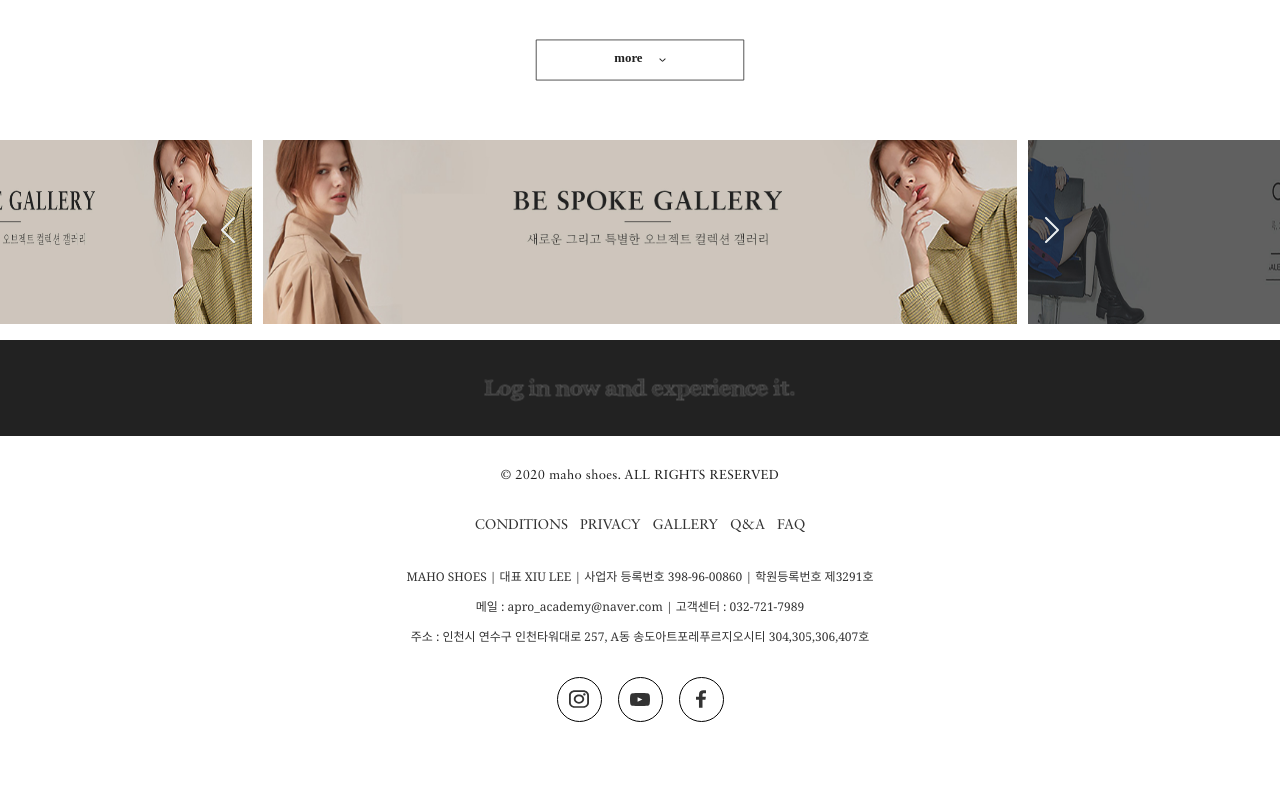
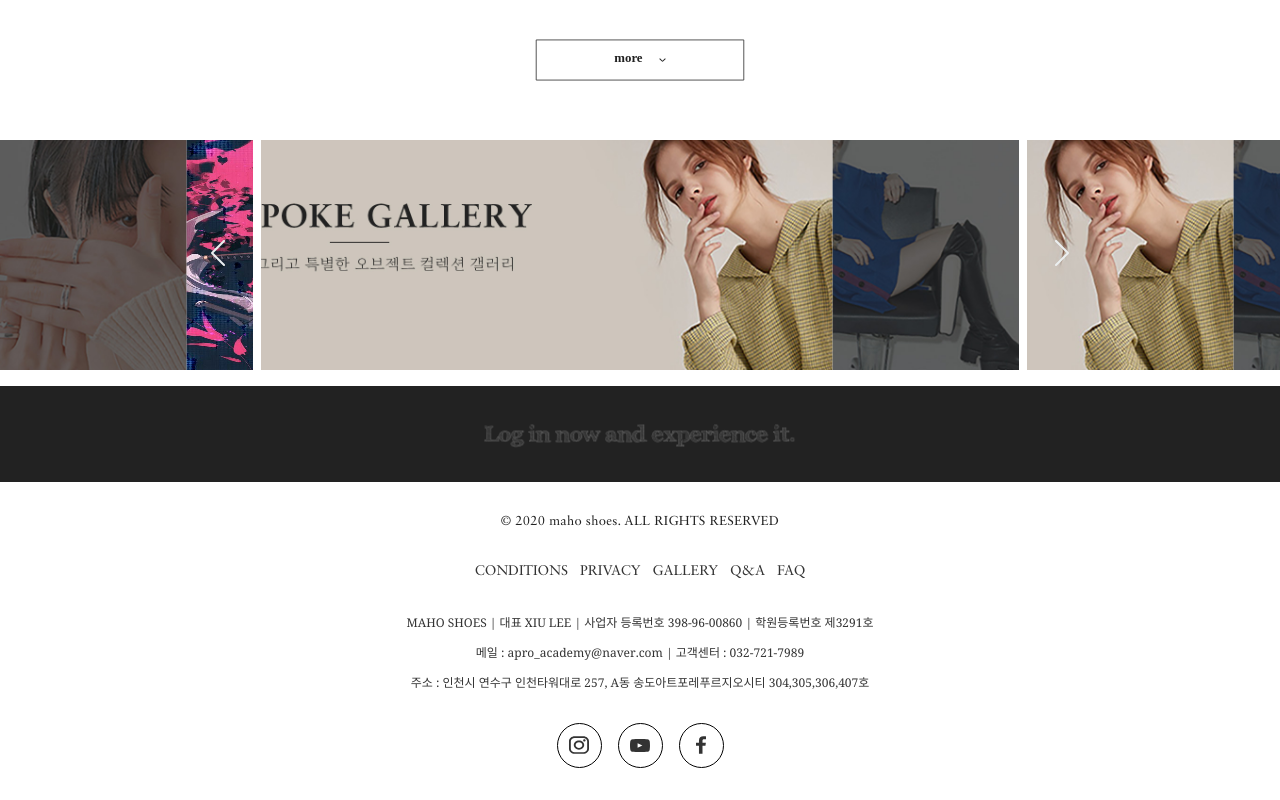
Before and after one commit to DoTrungDuc95/Maho-Shoes, a React (Create React App) app: page / in a window 1280 px wide. Shown: the part 1326-2126 px from the top of the page. Before the commit the page ends 2080 px from the top, so only its background shows below. Built offline with nearby package versions, Linux system fonts and the light colour scheme; what use-query-params would draw is missing.

Commit message:
Slide gallery animation

```diff
--- a/src/components/Footer/Footer.css
+++ b/src/components/Footer/Footer.css
@@ -30,53 +30,6 @@
   text-align: center;
   color: #222222;
   margin: 2rem 0;
-}
-
-.footer-gallery {
-  width: 100%;
-  margin: 3rem auto 1rem auto;
-  display: grid;
-  grid-template-columns: 1fr 3fr 1fr;
-  grid-gap: 0.7rem;
-  overflow: hidden;
-}
-
-.footer-gallery-main {
-  position: relative;
-}
-
-.footer-gallery-main button {
-  position: absolute;
-  background-color: transparent;
-  border: none;
-  top: 50%;
-}
-
-.footer-arror-pre {
-  left: -3rem;
-  transform: translateY(-50%) rotateY(180deg);
-}
-
-.footer-arror-pre:hover {
-  transform: translateY(-50%) rotateY(180deg) scale(1.3);
-}
-
-.footer-arror-next {
-  right: -3rem;
-  transform: translateY(-50%);
-}
-
-.footer-arror-next:hover {
-  transform: translateY(-50%) scale(1.3);
-}
-
-.footer-gallery-left img {
-  width: 200%;
-  float: right;
-}
-
-.footer-gallery-right img {
-  width: 200%;
 }
 
 .footer-info p {
--- a/src/components/GallerySlider/GallerySlider.js
+++ b/src/components/GallerySlider/GallerySlider.js
@@ -1,47 +1,191 @@
-import { useState } from 'react';
+import { useState, useEffect } from 'react';
+
+import './GallerySlider.scss';
 
 import mainGallery from '../../assets/images/banner-image-center@2x.jpg';
 import leftGallery from '../../assets/images/banner-image-left@2x.jpg';
 import rightGallery from '../../assets/images/banner-image-rignt@2x.jpg';
+import add1 from '../../assets/images/Gửi ảnh - Cuộc đời của những kẻ tội đồ.jpg';
+
 import arrowBut from '../../assets/images/arrow-icon.svg';
 
 const GallerySlider = () => {
   //test
-  const imgs = [
-    mainGallery,
-    rightGallery,
-    leftGallery,
-    rightGallery,
-    rightGallery,
-    mainGallery,
-  ];
+  const imgs = [mainGallery, rightGallery, leftGallery, add1];
   const length = imgs.length;
-  const [current, setCurrent] = useState(0);
+
+  const leftImgs = [imgs[length - 1], ...imgs];
+  leftImgs.splice(length, 1);
+
+  const rightImgs = [...imgs, imgs[0]];
+  rightImgs.splice(0, 1);
+
+  const loopImgs = [imgs[length - 1], ...imgs, imgs[0]];
+  const rightLoopImgs = [rightImgs[length - 1], ...rightImgs, rightImgs[0]];
+  const leftLoopImgs = [leftImgs[length - 1], ...leftImgs, leftImgs[0]];
+
+  const loopLength = length + 2;
+
+  let couter = 1,
+    rightCounter = 1,
+    leftCounter = 1;
+
+  const nextImg = () => {
+    if (couter >= loopLength - 1) return;
+
+    const mainSlide = document.querySelector('#gallery-main');
+    const rightSlide = document.querySelector('#gallery-right');
+    const leftSlide = document.querySelector('#gallery-left');
+
+    mainSlide.style.transition = 'all 0.5s';
+    rightSlide.style.transition = 'all 0.5s';
+    leftSlide.style.transition = 'all 0.5s';
+
+    ++couter;
+    ++rightCounter;
+    ++leftCounter;
+
+    mainSlide.style.transform = `translateX(-${(100 * couter) / loopLength}%)`;
+    mainSlide.addEventListener('transitionend', () => {
+      if (mainSlide.children[couter].id === 'last-clone') {
+        mainSlide.style.transition = 'none';
+        couter = loopLength - couter;
+        mainSlide.style.transform = `translateX(-${
+          (100 * couter) / loopLength
+        }%)`;
+      }
+    });
+
+    rightSlide.style.transform = `translateX(-${(100 * couter) / loopLength}%)`;
+    rightSlide.addEventListener('transitionend', () => {
+      if (rightSlide.children[rightCounter].id === 'last-clone') {
+        rightSlide.style.transition = 'none';
+        rightCounter = loopLength - rightCounter;
+        rightSlide.style.transform = `translateX(-${
+          (100 * rightCounter) / loopLength
+        }%)`;
+      }
+    });
+
+    leftSlide.style.transform = `translateX(-${(100 * couter) / loopLength}%)`;
+    leftSlide.addEventListener('transitionend', () => {
+      if (leftSlide.children[leftCounter].id === 'last-clone') {
+        leftSlide.style.transition = 'none';
+        leftCounter = loopLength - leftCounter;
+        leftSlide.style.transform = `translateX(-${
+          (100 * leftCounter) / loopLength
+        }%)`;
+      }
+    });
+  };
 
   const preImg = () => {
-    setCurrent(current === 0 ? length - 1 : current - 1);
+    if (couter <= 0) return;
+
+    const mainSlide = document.querySelector('#gallery-main');
+    const rightSlide = document.querySelector('#gallery-right');
+    const leftSlide = document.querySelector('#gallery-left');
+
+    mainSlide.style.transition = 'all 0.5s';
+    rightSlide.style.transition = 'all 0.5s';
+    leftSlide.style.transition = 'all 0.5s';
+
+    --couter;
+    --rightCounter;
+    --leftCounter;
+
+    mainSlide.style.transform = `translateX(-${(100 * couter) / loopLength}%)`;
+    mainSlide.addEventListener('transitionend', () => {
+      if (mainSlide.children[couter].id === 'first-clone') {
+        mainSlide.style.transition = 'none';
+        couter = length;
+        mainSlide.style.transform = `translateX(-${
+          (100 * couter) / loopLength
+        }%)`;
+      }
+    });
+
+    rightSlide.style.transform = `translateX(-${(100 * couter) / loopLength}%)`;
+    rightSlide.addEventListener('transitionend', () => {
+      if (rightSlide.children[rightCounter].id === 'first-clone') {
+        rightSlide.style.transition = 'none';
+        rightCounter = length;
+        rightSlide.style.transform = `translateX(-${
+          (100 * rightCounter) / loopLength
+        }%)`;
+      }
+    });
+
+    leftSlide.style.transform = `translateX(-${(100 * couter) / loopLength}%)`;
+    leftSlide.addEventListener('transitionend', () => {
+      if (leftSlide.children[leftCounter].id === 'first-clone') {
+        leftSlide.style.transition = 'none';
+        leftCounter = length;
+        leftSlide.style.transform = `translateX(-${
+          (100 * leftCounter) / loopLength
+        }%)`;
+      }
+    });
   };
-  const nextImg = () => {
-    setCurrent(current === length - 1 ? 0 : current + 1);
+
+  const decrease = (pos) => {
+    if (pos.children[couter].id === 'first-clone') {
+      pos.style.transition = 'none';
+      couter = length;
+      pos.style.transform = `translateX(-${(100 * couter) / loopLength}%)`;
+    }
+  };
+
+  const style = {
+    width: `${loopLength * 100}%`,
+    transform: `translateX(-${100 / loopLength}%)`,
+  };
+
+  const style2 = {
+    width: `${loopLength * 300}%`,
+    transform: `translateX(-${100 / loopLength}%)`,
+  };
+
+  const setId = (index) => {
+    if (index === 0) return 'first-clone';
+    if (index === length + 1) return 'last-clone';
+    return null;
   };
 
   return (
-    <div className="footer-gallery">
-      <div className="footer-gallery-left">
-        <img src={current === 0 ? imgs[length - 1] : imgs[current - 1]} />
+    <div className="big">
+      <div className="gallery">
+        <div className="gallery-grid">
+          <div id="gallery-left" className="gallery-main" style={style2}>
+            {leftLoopImgs.map((img, i) => (
+              <img key={i} src={img} id={setId(i)} />
+            ))}
+          </div>
+        </div>
+
+        <div className="gallery-grid">
+          <div id="gallery-main" className="gallery-main" style={style}>
+            {loopImgs.map((img, i) => (
+              <img key={i} src={img} id={setId(i)} />
+            ))}
+          </div>
+        </div>
+
+        <div className="gallery-grid">
+          <div id="gallery-right" className="gallery-main" style={style2}>
+            {rightLoopImgs.map((img, i) => (
+              <img key={i} src={img} id={setId(i)} />
+            ))}
+          </div>
+        </div>
       </div>
-      <div className="footer-gallery-main">
-        <img src={imgs[current]} />
-        <button className="footer-arror-pre" onClick={preImg}>
-          <img src={arrowBut} />
-        </button>
-        <button className="footer-arror-next" onClick={nextImg}>
-          <img src={arrowBut} />
-        </button>
-      </div>
-      <div className="footer-gallery-right">
-        <img src={current === length - 1 ? imgs[0] : imgs[current + 1]} />
-      </div>
+
+      <button className="arror-pre" onClick={preImg}>
+        <img src={arrowBut} />
+      </button>
+      <button className="arror-next" onClick={nextImg}>
+        <img src={arrowBut} />
+      </button>
     </div>
   );
 };
--- a/src/components/GallerySlider/GallerySlider.scss
+++ b/src/components/GallerySlider/GallerySlider.scss
@@ -0,0 +1,64 @@
+.big {
+  position: relative;
+}
+
+.gallery {
+  width: 100%;
+  height: 230px;
+  margin: 3rem auto 1rem auto;
+  display: grid;
+  grid-template-columns: 1fr 3fr 1fr;
+  grid-column-gap: 0.5rem;
+  overflow: hidden;
+}
+
+.gallery-grid {
+  height: 100%;
+  overflow: hidden;
+}
+
+.gallery-main {
+  height: 100%;
+  display: flex;
+}
+
+
+.gallery-left {
+
+  height: 100%;
+  display: flex;
+}
+
+
+.big button {
+  position: absolute;
+  background-color: transparent;
+  border: none;
+  top: 50%;
+}
+
+.arror-pre {
+  left: 16%;
+  transform: translateY(-50%) rotateY(180deg);
+}
+
+.arror-pre:hover {
+  transform: translateY(-50%) rotateY(180deg) scale(1.3);
+}
+
+.arror-next {
+  right: 16%;
+  transform: translateY(-50%);
+}
+
+.arror-next:hover {
+  transform: translateY(-50%) scale(1.3);
+}
+
+// .left {
+//   width: 20%;
+// }
+
+// .left img {
+//   float: right;
+// }
```
